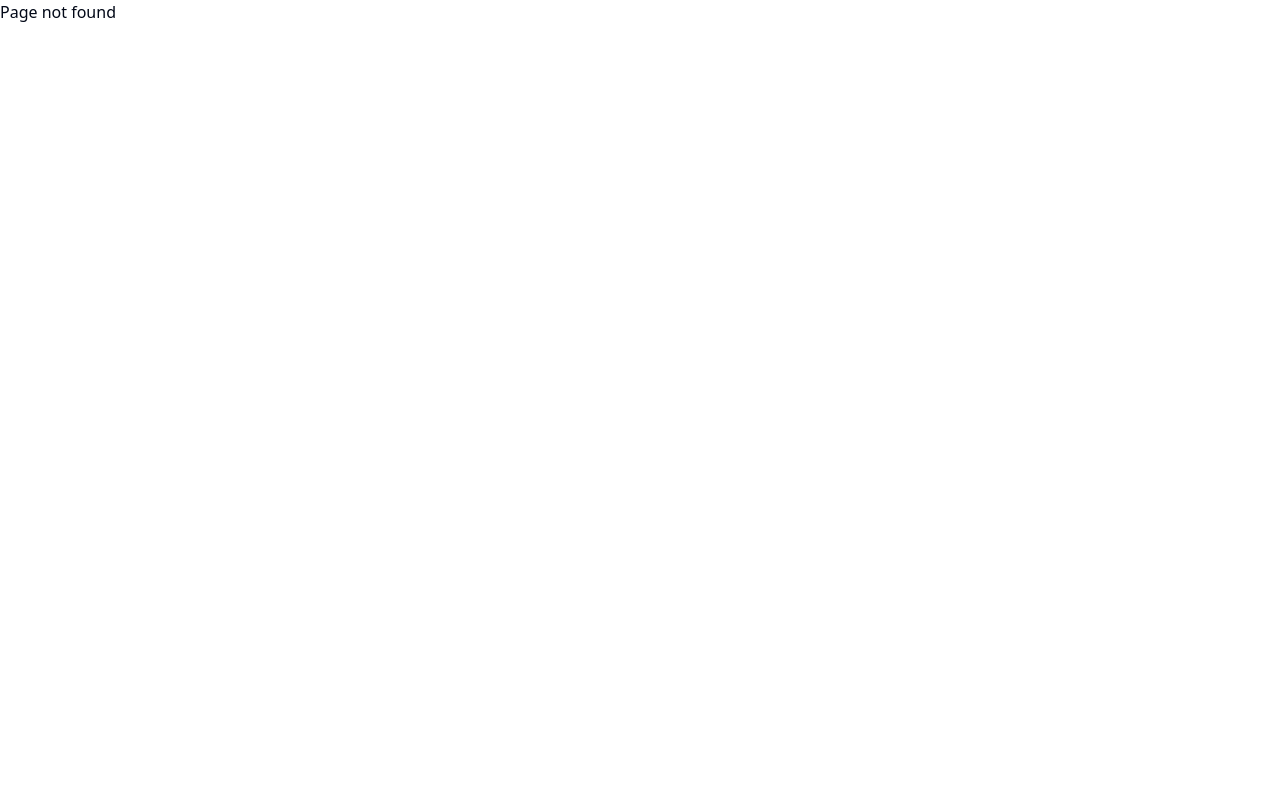
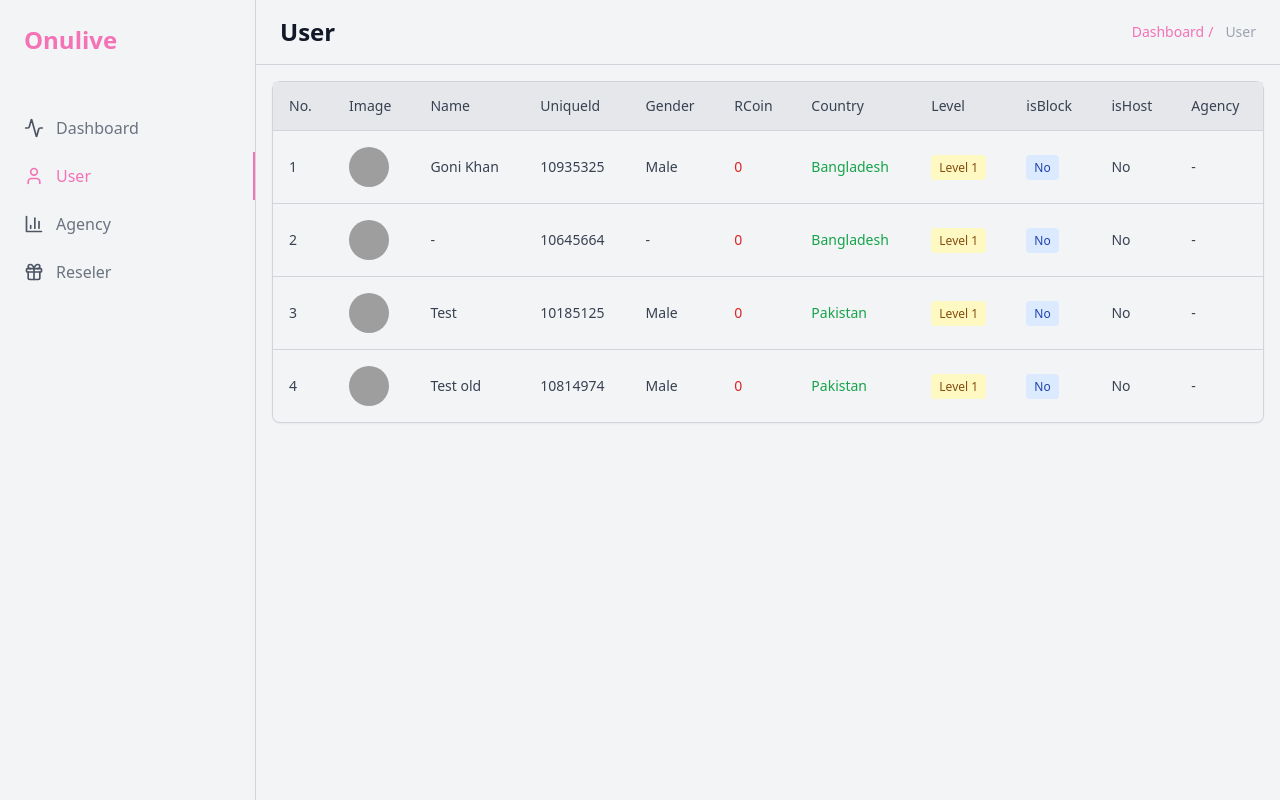
Before and after one commit to akmsaharuzzaman/DlStarAdminPanel, a React (Vite) app: page /user-lists in a window 1280 px wide. Before the commit this address had no page. Built offline with nearby package versions, Linux system fonts and the light colour scheme; grey boxes are pictures that could not be loaded.

Commit message:
feat: all necesarry roues defined and also checked well

```diff
--- /dev/null
+++ b/src/components/layout/page-header.tsx
@@ -0,0 +1,23 @@
+export function PageHeader({
+  title,
+  breadcrumbs,
+}: {
+  title: string;
+  breadcrumbs: { label: string; active: boolean }[];
+}) {
+  return (
+    <div className="bg-gray-100 border-b border-gray-300 px-6 py-4 flex items-center justify-between">
+      <div>
+        <h2 className="text-2xl font-semibold">{title}</h2>
+      </div>
+      <div className="flex items-center space-x-2 text-sm text-gray-400">
+        {breadcrumbs.map((crumb, idx) => (
+          <span key={idx} className={crumb.active ? "text-pink-400" : ""}>
+            {crumb.label}
+            {idx < breadcrumbs.length - 1 && <span className="mx-1">/</span>}
+          </span>
+        ))}
+      </div>
+    </div>
+  );
+}
--- a/src/components/layout/sidebar.tsx
+++ b/src/components/layout/sidebar.tsx
@@ -8,6 +8,7 @@ export function Sidebar({
     icon: React.ComponentType<{ className?: string }>;
     active?: boolean;
     hasSubmenu?: boolean;
+    link: string;
   }[];
 }) {
   return (
@@ -17,7 +18,7 @@ export function Sidebar({
       </div>
       <nav className="mt-6">
         {items.map((item, index) => (
-          <div key={index} className="relative">
+          <a href={item.link} key={index} className="relative">
             <div
               className={`flex items-center justify-between px-6 py-3 hover:bg-gray-200 cursor-pointer ${
                 item.active ? "text-gray-700 border-r-2 border-pink-400" : ""
@@ -41,7 +42,7 @@ export function Sidebar({
                 <ChevronRight className="w-4 h-4 text-gray-400" />
               )}
             </div>
-          </div>
+          </a>
         ))}
       </nav>
     </div>
--- a/src/components/pages/dashboard/index.tsx
+++ b/src/components/pages/dashboard/index.tsx
@@ -14,44 +14,9 @@ import {
 import { StatsCard } from "@/components/cards";
 import { UserTable } from "@/components/tables";
 import { userData } from "@/assets/data/user-data";
-import { Sidebar } from "@/components/layout/sidebar";
-
-// Sidebar component
-
-// PageHeader component
-function PageHeader({
-  title,
-  breadcrumbs,
-}: {
-  title: string;
-  breadcrumbs: { label: string; active: boolean }[];
-}) {
-  return (
-    <div className="bg-gray-100 border-b border-gray-300 px-6 py-4 flex items-center justify-between">
-      <div>
-        <h2 className="text-2xl font-semibold">{title}</h2>
-      </div>
-      <div className="flex items-center space-x-2 text-sm text-gray-400">
-        {breadcrumbs.map((crumb, idx) => (
-          <span key={idx} className={crumb.active ? "text-pink-400" : ""}>
-            {crumb.label}
-            {idx < breadcrumbs.length - 1 && <span className="mx-1">/</span>}
-          </span>
-        ))}
-      </div>
-    </div>
-  );
-}
 
 export default function DashboardPage() {
   const [activeTab, setActiveTab] = useState("All");
-
-  const sidebarItems = [
-    { icon: Activity, label: "Dashboard", active: false },
-    { icon: UserIcon, label: "User", active: true, hasSubmenu: true },
-    { icon: BarChart3, label: "Agency", active: false, hasSubmenu: true },
-    { icon: Gift, label: "Gift", active: false, hasSubmenu: true },
-  ];
 
   const stats = [
     {
@@ -80,16 +45,7 @@ export default function DashboardPage() {
     },
   ];
 
-  const breadcrumbs = [
-    { label: "Dashboard", active: true },
-    { label: "User", active: false },
-  ];
-
   return (
-    <div className="flex h-screen text-gray-900 bg-gray-100">
-      <Sidebar items={sidebarItems} />
-      <div className="flex-1 flex flex-col">
-        <PageHeader title="User" breadcrumbs={breadcrumbs} />
     <div className="p-6">
       <div className="grid grid-cols-4 gap-6 mb-8">
         {stats.map((stat, idx) => (
@@ -132,7 +88,5 @@ export default function DashboardPage() {
       </div>
       <UserTable users={userData} />
     </div>
-      </div>
-    </div>
   );
 }
--- /dev/null
+++ b/src/pages/Agencies.tsx
@@ -0,0 +1,10 @@
+const Agencies = () => {
+  return (
+    <div className="flex flex-col items-center justify-center h-screen">
+      <h1 className="text-4xl font-bold mb-4">Agencies Page</h1>
+      <p className="text-lg">This is the Agencies page content.</p>
+    </div>
+  );
+};
+
+export default Agencies;
--- a/src/pages/Home.tsx
+++ b/src/pages/Home.tsx
@@ -1,7 +1,45 @@
-import React from "react";
+import { PageHeader } from "@/components/layout/page-header";
+import { Sidebar } from "@/components/layout/sidebar";
+import { Activity, BarChart3, Gift, UserIcon } from "lucide-react";
+
+import { Outlet } from "react-router-dom";
 
 const Home = () => {
-  return <div>Home</div>;
+  // const [activeTab, setActiveTab] = useState("All");
+
+  const sidebarItems = [
+    { icon: Activity, label: "Dashboard", active: false, link: "/" },
+    {
+      icon: UserIcon,
+      label: "User",
+      link: "/user-lists",
+      active: true,
+      hasSubmenu: false,
+    },
+    {
+      icon: BarChart3,
+      label: "Agency",
+      link: "/agencies",
+      active: false,
+      hasSubmenu: false,
+    },
+    { icon: Gift, label: "Reseler", link: "/", active: false },
+  ];
+
+  const breadcrumbs = [
+    { label: "Dashboard", active: true },
+    { label: "User", active: false },
+  ];
+
+  return (
+    <div className="flex h-screen text-gray-900 bg-gray-100">
+      <Sidebar items={sidebarItems} />
+      <div className="flex-1 flex flex-col">
+        <PageHeader title="User" breadcrumbs={breadcrumbs} />
+        <Outlet />
+      </div>
+    </div>
+  );
 };
 
 export default Home;
--- a/src/pages/User-lists.tsx
+++ b/src/pages/User-lists.tsx
@@ -1,11 +1,13 @@
 import { userData } from "@/assets/data/user-data";
 import { UserTable } from "@/components/tables";
 
-export const UserListsPage = () => {
+const UserListsPage = () => {
   return (
     <div className="p-4">
-      <h1 className="text-2xl font-bold mb-4">User Lists</h1>
       <UserTable users={userData} />
     </div>
   );
-};
+}
+
+
+export default UserListsPage;
```
Also changed, not shown: src/routes/router.tsx (+18 -1 lines). Lines whose indentation alone changed are shown as unchanged.
